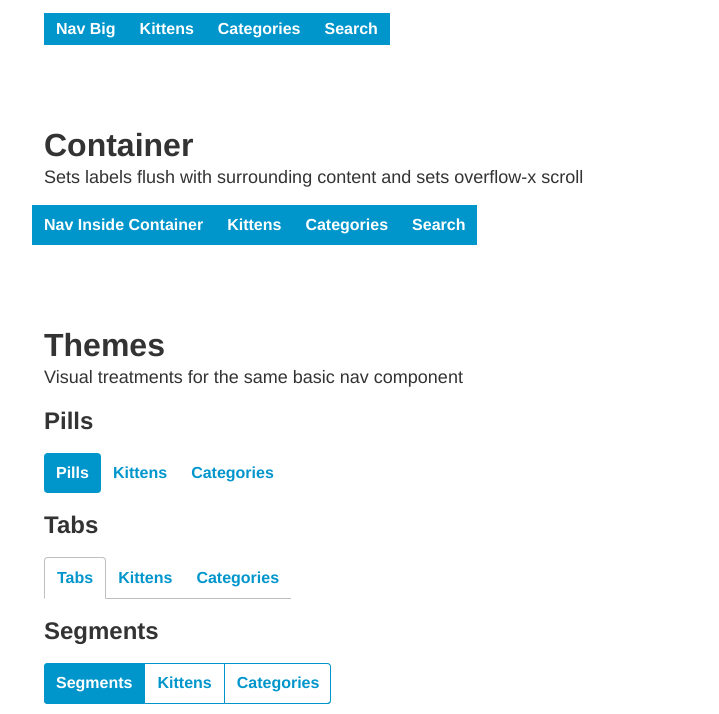
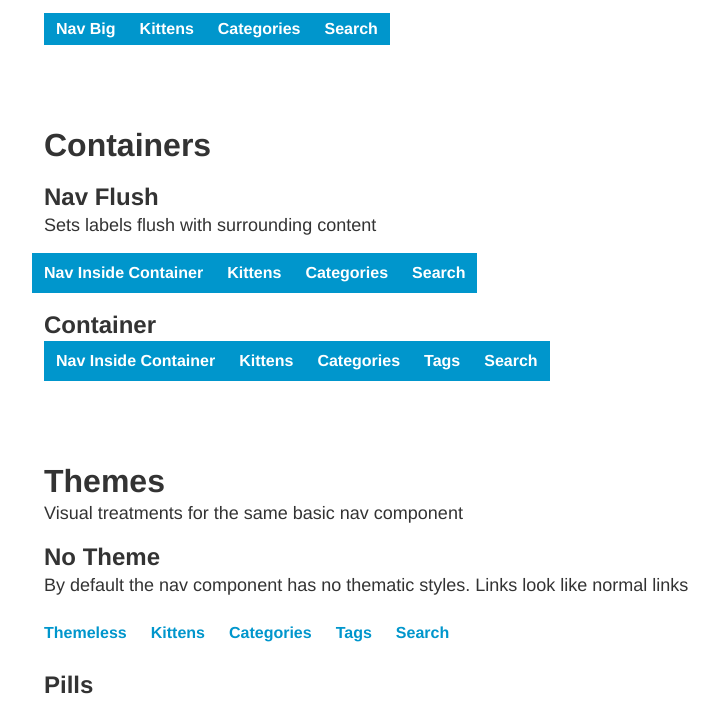
Before and after one commit to AndrewCull/nav, a plain HTML site: page index.html in a window 1280 px wide. Shown: the part 1267-1981 px from the top of the page, without its empty margins (212-931 px from the left). Drawn offline with Linux system fonts and the light colour scheme.

Commit message:
Separate container utilities

```diff
--- a/index.html
+++ b/index.html
@@ -119,13 +119,22 @@
   </section>
 
   <section id="container" class="py2">
-    <h1 class="mb0">Container</h1>
-    <p>Sets labels flush with surrounding content and sets overflow-x scroll</p>
+    <h1>Containers</h1>
+    <h2 class="mb0">Nav Flush</h2>
+    <p>Sets labels flush with surrounding content</p>
+    <nav class="nav nav-table nav-flush bold mb1 nav-dark bg-blue">
+      <a href="#!">Nav Inside Container</a>
+      <a href="#!">Kittens</a>
+      <a href="#!">Categories</a>
+      <a href="#!">Search</a>
+    </nav>
+    <h2 class="mb0">Container</h2>
     <div class="nav-container">
       <nav class="nav mobile-nav-table bold mb1 nav-dark bg-blue">
         <a href="#!">Nav Inside Container</a>
         <a href="#!">Kittens</a>
         <a href="#!">Categories</a>
+        <a href="#!">Tags</a>
         <a href="#!">Search</a>
       </nav>
     </div>
@@ -134,6 +143,15 @@
   <section id="themes" class="py2">
     <h1 class="mb0">Themes</h1>
     <p>Visual treatments for the same basic nav component</p>
+    <h2 class="mb0">No Theme</h2>
+    <p>By default the nav component has no thematic styles. Links look like normal links</p>
+    <div class="nav nav-table nav-flush bold mb1">
+      <a href="#!">Themeless</a>
+      <a href="#!">Kittens</a>
+      <a href="#!">Categories</a>
+      <a href="#!">Tags</a>
+      <a href="#!">Search</a>
+    </div>
     <h2>Pills</h2>
     <nav class="nav mobile-nav-table nav-pills bold mb1">
       <a href="#!" class="active">Pills</a>
@@ -177,13 +195,6 @@
       <span class="nav-item">/</span>
       <span class="nav-item">Kittens</span>
     </nav>
-
-
-  </section>
-
-  <section id="radios-checkboxes" class="py2">
-    <h1>Radios and Checkboxes</h1>
-    <p>Coming soon</p>
   </section>
 
   <footer class="py4">
--- a/nav.scss
+++ b/nav.scss
@@ -71,6 +71,12 @@ $border-color: $darken-2 !default;
 // Use with width 100% to span full width of container
 .nav-table-fixed { table-layout: fixed; }
 
+// Float based nav
+@media (min-width: $nav-breakpoint) {
+  .nav-float {
+  }
+}
+
 // Adjust heights
 // Big and small are in line with button naming conventions
 // .nav-tall .nav-short ??
@@ -81,6 +87,8 @@ $border-color: $darken-2 !default;
 // Container element/extension to make labels align with other elements
 .nav-container {
   overflow-x: scroll;
+}
+.nav-flush {
   margin-right: -$nav-padding;
   margin-left:  -$nav-padding;
 }
```
Also changed, not shown: nav.css.
